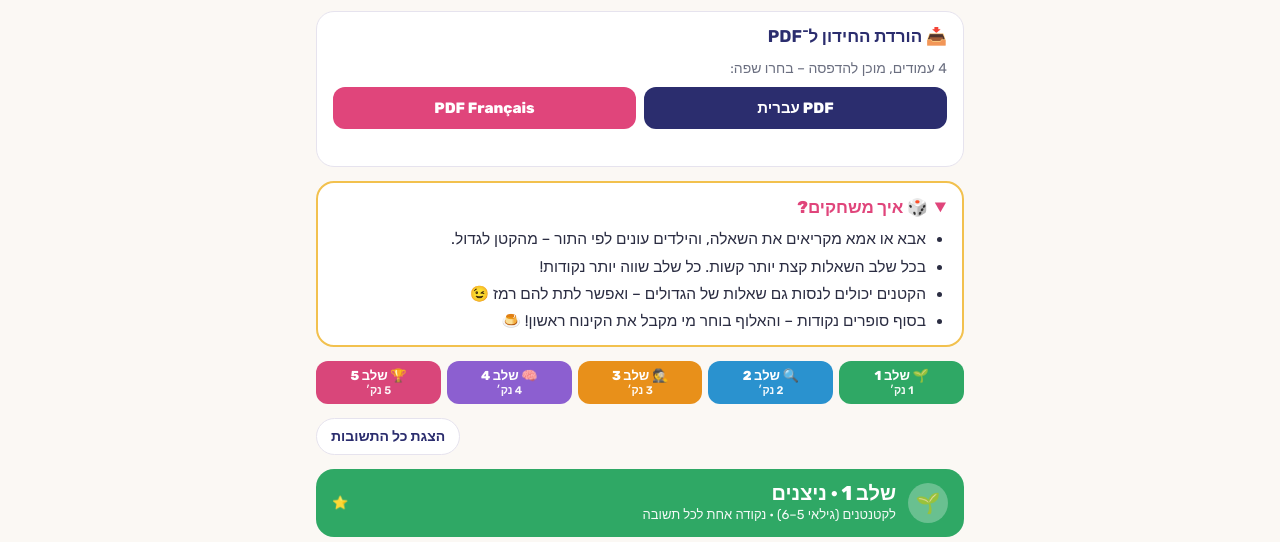
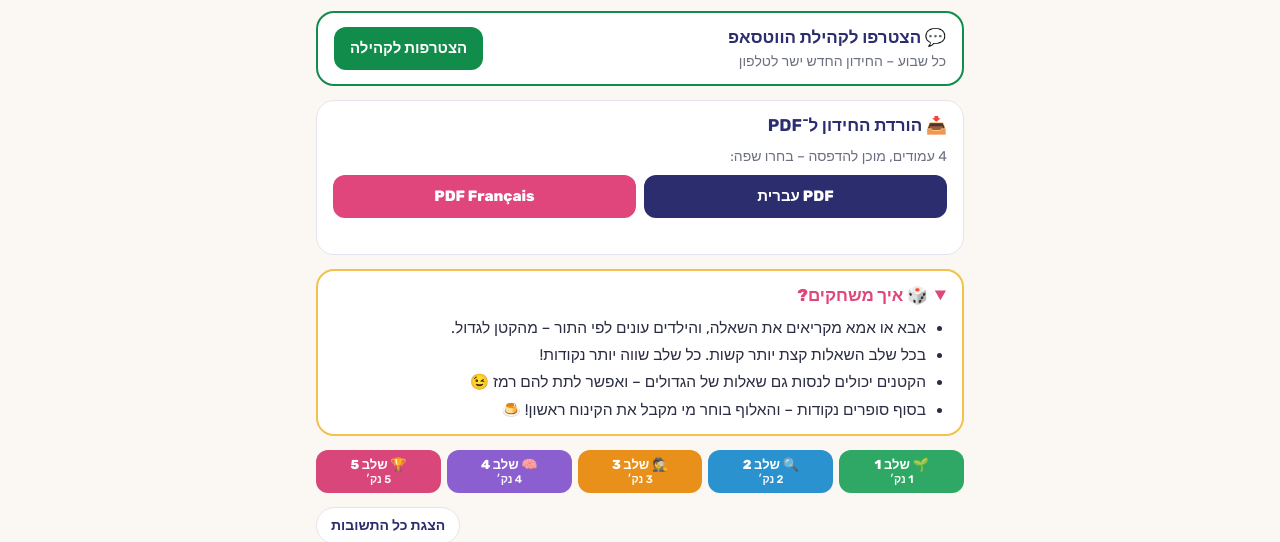
Before and after one commit to figaro6/parasha, a plain HTML site: page index.html in a window 1280 px wide. Shown: the part 294-836 px from the top of the page. Drawn offline with Linux system fonts and the light colour scheme; a web font is replaced by a local one.

Commit message:
Add WhatsApp community button

```diff
--- a/index.html
+++ b/index.html
@@ -66,6 +66,14 @@ body.can-dl .dl{display:flex}
 .dlrow>*+*{background:var(--pink)}
 .dlrow button:disabled{opacity:.6;cursor:progress}
 .dlmsg{font-size:14px;color:var(--muted);min-height:1.2em}
+
+/* WhatsApp community */
+.wa{display:flex;align-items:center;gap:12px;flex-wrap:wrap;background:var(--surface);border:2px solid var(--wa);border-radius:18px;padding:12px 16px}
+.wa .wt{flex:1;min-width:190px}
+.wa h2{margin:0;font-size:17px;color:var(--navy)}
+.wa p{margin:0;font-size:14px;color:var(--muted)}
+.wa a{flex:none;background:var(--wa);color:#fff;text-decoration:none;font-weight:800;font-size:15px;border-radius:12px;padding:10px 16px}
+:root{--wa:#128c4a}
 
 /* how to play */
 .how{background:var(--surface);border:2px solid var(--gold);border-radius:18px;padding:12px 16px}
@@ -142,13 +150,15 @@ const UI = {
       letters:["א.","ב.","ג."], archive:"📚 ארכיון החידונים", latest:"השבוע", empty:"החידונים של השבועות הקודמים יופיעו כאן.",
       old:"זהו חידון מהארכיון.", back:"לחידון של השבוע", err:"לא הצלחנו לטעון את החידון. נסו לרענן את העמוד.", date:"he-IL",
       dl:"📥 הורדת החידון ל־PDF", dlp:"4 עמודים, מוכן להדפסה – בחרו שפה:", saving:"מכינים את הקובץ…", saved:"הקובץ נשמר ✓",
-      declined:"ההורדה בוטלה.", dlfail:"ההורדה לא הצליחה. נסו שוב בעוד רגע.", dlext:"הכפתורים יפתחו את האתר הציבורי בלשונית חדשה – שם ההורדה מיידית:"},
+      declined:"ההורדה בוטלה.", dlfail:"ההורדה לא הצליחה. נסו שוב בעוד רגע.", dlext:"הכפתורים יפתחו את האתר הציבורי בלשונית חדשה – שם ההורדה מיידית:",
+      wa:"💬 הצטרפו לקהילת הווטסאפ", wap:"כל שבוע – החידון החדש ישר לטלפון", wab:"הצטרפות לקהילה"},
   fr:{dir:"ltr", series:"Quiz n°", parasha:"Paracha", how:"🎲 Comment jouer ?", lvl:"Niveau", pts:n=>n==1?"1 pt":n+" pts",
       show:"Voir la réponse", hide:"Cacher la réponse", all:"Voir toutes les réponses", none:"Cacher toutes les réponses",
       letters:["a.","b.","c."], archive:"📚 Archives des quiz", latest:"Cette semaine", empty:"Les quiz des semaines précédentes apparaîtront ici.",
       old:"Ceci est un quiz des archives.", back:"Revenir au quiz de la semaine", err:"Le quiz n'a pas pu être chargé. Essayez de rafraîchir la page.", date:"fr-FR",
       dl:"📥 Télécharger le quiz en PDF", dlp:"4 pages, prêt à imprimer – choisissez la langue :", saving:"Préparation du fichier…", saved:"Fichier enregistré ✓",
-      declined:"Téléchargement annulé.", dlfail:"Le téléchargement n'a pas abouti. Réessayez dans un instant.", dlext:"Les boutons ouvrent le site public dans un nouvel onglet – le téléchargement s'y fait directement :"}
+      declined:"Téléchargement annulé.", dlfail:"Le téléchargement n'a pas abouti. Réessayez dans un instant.", dlext:"Les boutons ouvrent le site public dans un nouvel onglet – le téléchargement s'y fait directement :",
+      wa:"💬 Rejoignez la communauté WhatsApp", wap:"Chaque semaine, le nouveau quiz directement sur votre téléphone", wab:"Rejoindre la communauté"}
 };
 const app = document.getElementById("app");
 const store = { get(k){try{return localStorage.getItem(k)}catch(e){return null}}, set(k,v){try{localStorage.setItem(k,v)}catch(e){}} };
@@ -210,6 +220,7 @@ async function render(){
      <div class="kicker">${t.kicker} · ${u.parasha} ${t.parasha} · ${lang==="he"?d.year_he:d.year}</div>
      <h1>${t.title}</h1><div class="emo" aria-hidden="true">${t.emoji}</div><div class="sub">${t.sub}</div>`));
 
+  app.append(waCard());
   if(meta.pdf){ const dl = el("section",{class:"dl",id:"dl","aria-labelledby":"dl-title"}); app.append(dl); fillDl(meta); }
 
   app.append(el("details",{class:"how", open:""}, `<summary>${u.how}</summary><ul>${t.how.map(x=>`<li>${x}</li>`).join("")}</ul>`));
@@ -248,6 +259,7 @@ async function render(){
   tb.onclick = ()=>{ allOpen=!allOpen; reveals.forEach(f=>f(allOpen)); tb.textContent = allOpen?u.none:u.all; };
 
   app.append(el("div",{class:"bye"}, t.bye));
+  app.append(waCard());
 
   const arc = el("section",{class:"archive"}, `<h2>${u.archive}</h2>`);
   const list = el("div",{class:"alist"});
@@ -261,6 +273,12 @@ async function render(){
     list.append(c);
   }
   arc.append(list); app.append(arc);
+}
+
+const WA_URL = "https://chat.whatsapp.com/JjmPtZj7JYe0aMiUDLhqjE";
+function waCard(){
+  const u = UI[lang];
+  return el("section",{class:"wa"}, `<div class="wt"><h2>${u.wa}</h2><p>${u.wap}</p></div><a href="${WA_URL}" target="_blank" rel="noopener">${u.wab}</a>`);
 }
 
 // PDF downloads, three ways:
```
